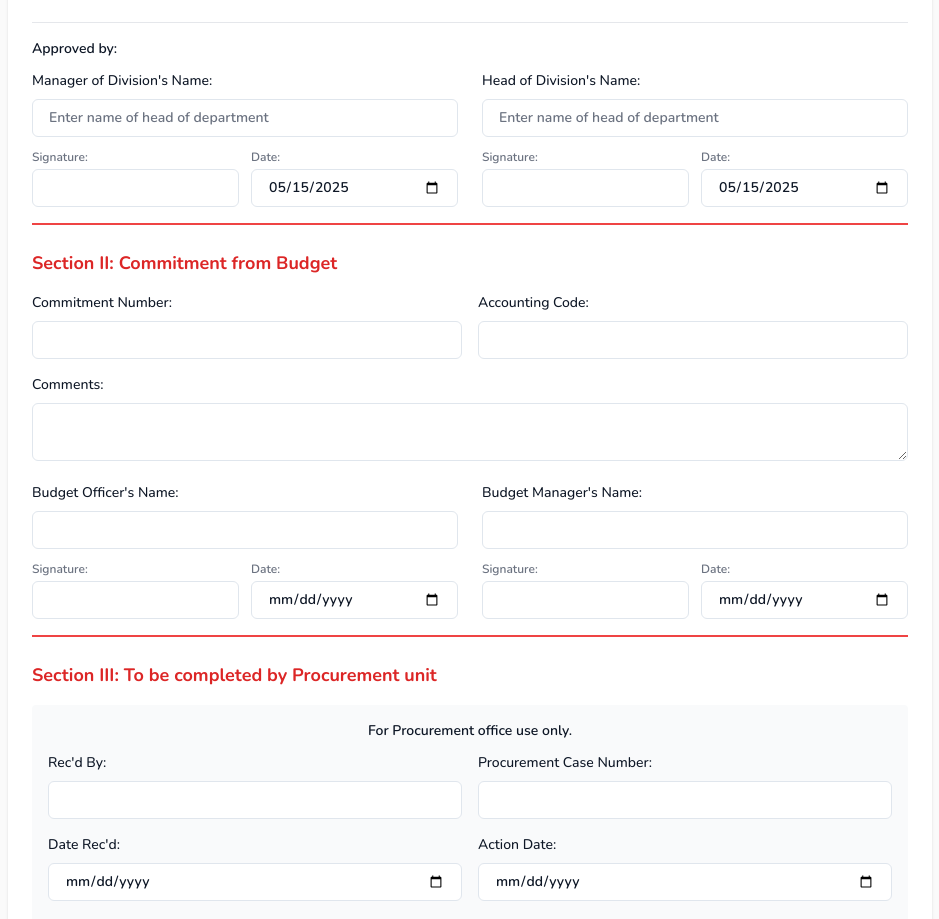
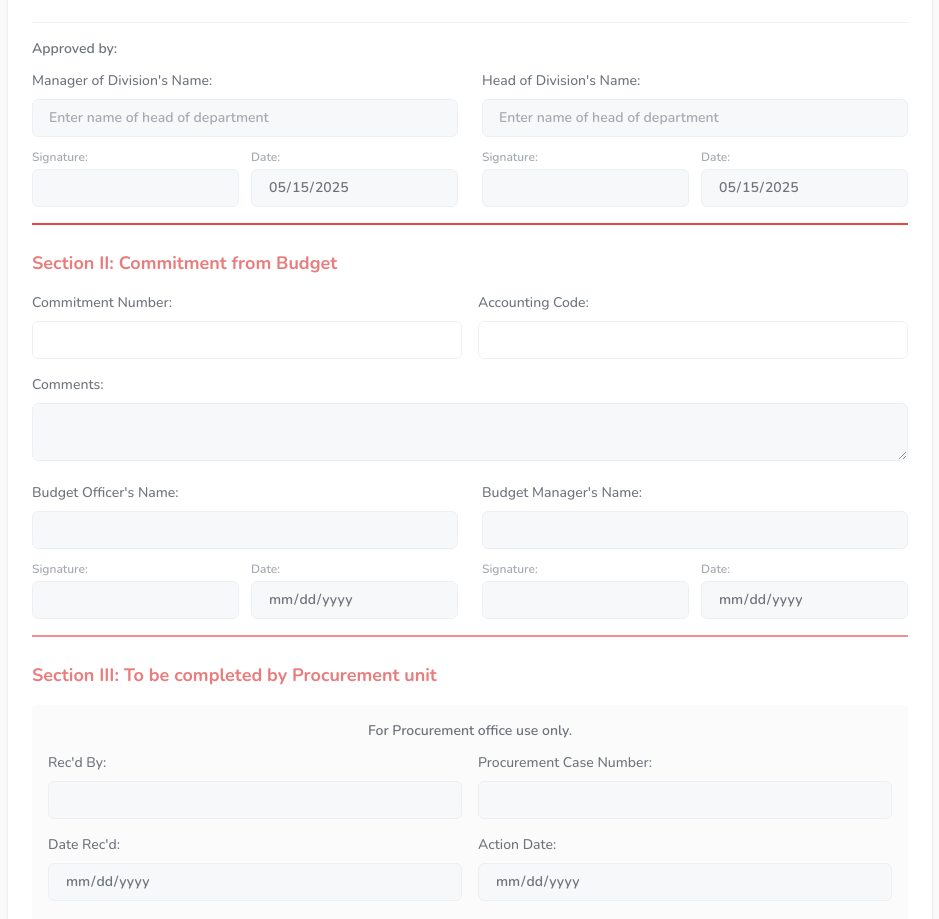
Before and after one commit to standardsja/pms, a React (Vite) app: page /apps/requests/new in a window 1280 px wide. Shown: the part 992-1911 px from the top of the page, without its empty margins (300-1239 px from the left). Built offline with nearby package versions, Linux system fonts and the light colour scheme.

Commit message:
Request Form Gray out for Requestors

```diff
--- a/src/pages/Apps/RequestForm.tsx
+++ b/src/pages/Apps/RequestForm.tsx
@@ -472,8 +472,8 @@ const RequestForm = () => {
                             />
                         </div>
 
-                        {/* Approved by */}
-                        <div className="border-t pt-4">
+                        {/* Approved by - Disabled for Requestors */}
+                        <fieldset disabled className="border-t pt-4 opacity-60 cursor-not-allowed">
                             <p className="text-sm font-semibold mb-3">Approved by:</p>
                             <div className="grid grid-cols-1 md:grid-cols-2 gap-6">
                                 <div>
@@ -482,17 +482,17 @@ const RequestForm = () => {
                                         type="text"
                                         value={managerName}
                                         onChange={(e) => setManagerName(e.target.value)}
-                                        className="form-input w-full mb-3"
+                                        className="form-input w-full mb-3 bg-gray-100 dark:bg-gray-800"
                                         placeholder="Enter name of head of department"
                                     />
                                     <div className="grid grid-cols-2 gap-3">
                                         <div>
                                             <label className="block text-xs text-gray-500 mb-1">Signature:</label>
-                                            <input type="text" className="form-input w-full" placeholder="" />
+                                            <input type="text" className="form-input w-full bg-gray-100 dark:bg-gray-800" placeholder="" />
                                         </div>
                                         <div>
                                             <label className="block text-xs text-gray-500 mb-1">Date:</label>
-                                            <input type="date" className="form-input w-full" defaultValue="2025-05-15" />
+                                            <input type="date" className="form-input w-full bg-gray-100 dark:bg-gray-800" defaultValue="2025-05-15" />
                                         </div>
                                     </div>
                                 </div>
@@ -502,26 +502,26 @@ const RequestForm = () => {
                                         type="text"
                                         value={headName}
                                         onChange={(e) => setHeadName(e.target.value)}
-                                        className="form-input w-full mb-3"
+                                        className="form-input w-full mb-3 bg-gray-100 dark:bg-gray-800"
                                         placeholder="Enter name of head of department"
                                     />
                                     <div className="grid grid-cols-2 gap-3">
                                         <div>
                                             <label className="block text-xs text-gray-500 mb-1">Signature:</label>
-                                            <input type="text" className="form-input w-full" placeholder="" />
+                                            <input type="text" className="form-input w-full bg-gray-100 dark:bg-gray-800" placeholder="" />
                                         </div>
                                         <div>
                                             <label className="block text-xs text-gray-500 mb-1">Date:</label>
-                                            <input type="date" className="form-input w-full" defaultValue="2025-05-15" />
+                                            <input type="date" className="form-input w-full bg-gray-100 dark:bg-gray-800" defaultValue="2025-05-15" />
                                         </div>
                                     </div>
                                 </div>
                             </div>
-                        </div>
+                        </fieldset>
                     </div>
 
-                    {/* Section II: Commitment from Budget */}
-                    <div className="border-b-2 border-red-500 pb-4">
+                    {/* Section II: Commitment from Budget - Disabled for Requestors */}
+                    <fieldset disabled className="border-b-2 border-red-500 pb-4 opacity-60 cursor-not-allowed">
                         <h3 className="text-lg font-bold text-red-600 mb-4">Section II: Commitment from Budget</h3>
 
                         <div className="grid grid-cols-1 md:grid-cols-2 gap-4 mb-4">
@@ -552,7 +552,7 @@ const RequestForm = () => {
                             <textarea
                                 value={budgetComments}
                                 onChange={(e) => setBudgetComments(e.target.value)}
-                                className="form-textarea w-full"
+                                className="form-textarea w-full bg-gray-100 dark:bg-gray-800"
                                 rows={2}
                                 placeholder=""
                             />
@@ -565,17 +565,17 @@ const RequestForm = () => {
                                     type="text"
                                     value={budgetOfficerName}
                                     onChange={(e) => setBudgetOfficerName(e.target.value)}
-                                    className="form-input w-full mb-3"
+                                    className="form-input w-full mb-3 bg-gray-100 dark:bg-gray-800"
                                     placeholder=""
                                 />
                                 <div className="grid grid-cols-2 gap-3">
                                     <div>
                                         <label className="block text-xs text-gray-500 mb-1">Signature:</label>
-                                        <input type="text" className="form-input w-full" placeholder="" />
+                                        <input type="text" className="form-input w-full bg-gray-100 dark:bg-gray-800" placeholder="" />
                                     </div>
                                     <div>
                                         <label className="block text-xs text-gray-500 mb-1">Date:</label>
-                                        <input type="date" className="form-input w-full" />
+                                        <input type="date" className="form-input w-full bg-gray-100 dark:bg-gray-800" />
                                     </div>
                                 </div>
                             </div>
@@ -585,25 +585,25 @@ const RequestForm = () => {
                                     type="text"
                                     value={budgetManagerName}
                                     onChange={(e) => setBudgetManagerName(e.target.value)}
-                                    className="form-input w-full mb-3"
+                                    className="form-input w-full mb-3 bg-gray-100 dark:bg-gray-800"
                                     placeholder=""
                                 />
                                 <div className="grid grid-cols-2 gap-3">
                                     <div>
                                         <label className="block text-xs text-gray-500 mb-1">Signature:</label>
-                                        <input type="text" className="form-input w-full" placeholder="" />
+                                        <input type="text" className="form-input w-full bg-gray-100 dark:bg-gray-800" placeholder="" />
                                     </div>
                                     <div>
                                         <label className="block text-xs text-gray-500 mb-1">Date:</label>
-                                        <input type="date" className="form-input w-full" />
+                                        <input type="date" className="form-input w-full bg-gray-100 dark:bg-gray-800" />
                                     </div>
                                 </div>
                             </div>
                         </div>
-                    </div>
+                    </fieldset>
 
-                    {/* Section III: To be completed by Procurement unit */}
-                    <div className="pb-4">
+                    {/* Section III: To be completed by Procurement unit - Disabled for Requestors */}
+                    <fieldset disabled className="pb-4 opacity-60 cursor-not-allowed">
                         <h3 className="text-lg font-bold text-red-600 mb-4">Section III: To be completed by Procurement unit</h3>
 
                         <div className="bg-gray-50 dark:bg-gray-900 p-4 rounded mb-4">
@@ -616,7 +616,7 @@ const RequestForm = () => {
                                         type="text"
                                         value={receivedBy}
                                         onChange={(e) => setReceivedBy(e.target.value)}
-                                        className="form-input w-full"
+                                        className="form-input w-full bg-gray-100 dark:bg-gray-800"
                                         placeholder=""
                                     />
                                 </div>
@@ -626,7 +626,7 @@ const RequestForm = () => {
                                         type="text"
                                         value={procurementCaseNumber}
                                         onChange={(e) => setProcurementCaseNumber(e.target.value)}
-                                        className="form-input w-full"
+                                        className="form-input w-full bg-gray-100 dark:bg-gray-800"
                                         placeholder=""
                                     />
                                 </div>
@@ -636,7 +636,7 @@ const RequestForm = () => {
                                         type="date"
                                         value={dateReceived}
                                         onChange={(e) => setDateReceived(e.target.value)}
-                                        className="form-input w-full"
+                                        className="form-input w-full bg-gray-100 dark:bg-gray-800"
                                     />
                                 </div>
                                 <div>
@@ -645,7 +645,7 @@ const RequestForm = () => {
                                         type="date"
                                         value={actionDate}
                                         onChange={(e) => setActionDate(e.target.value)}
-                                        className="form-input w-full"
+                                        className="form-input w-full bg-gray-100 dark:bg-gray-800"
                                     />
                                 </div>
                             </div>
@@ -655,13 +655,13 @@ const RequestForm = () => {
                                 <textarea
                                     value={procurementComments}
                                     onChange={(e) => setProcurementComments(e.target.value)}
-                                    className="form-textarea w-full"
+                                    className="form-textarea w-full bg-gray-100 dark:bg-gray-800"
                                     rows={2}
                                     placeholder=""
                                 />
                             </div>
                         </div>
-                    </div>
+                    </fieldset>
 
                     {/* Attachments */}
                     <div className="border-t pt-4">
```
